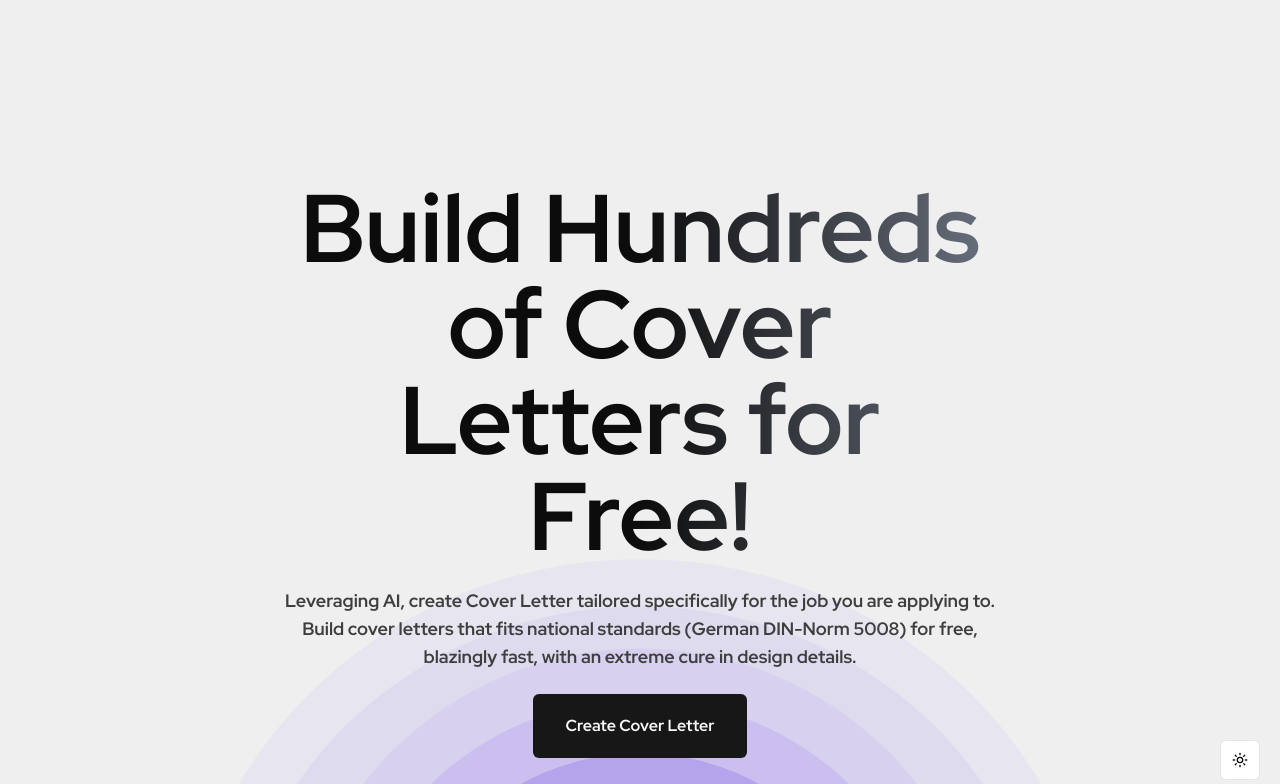
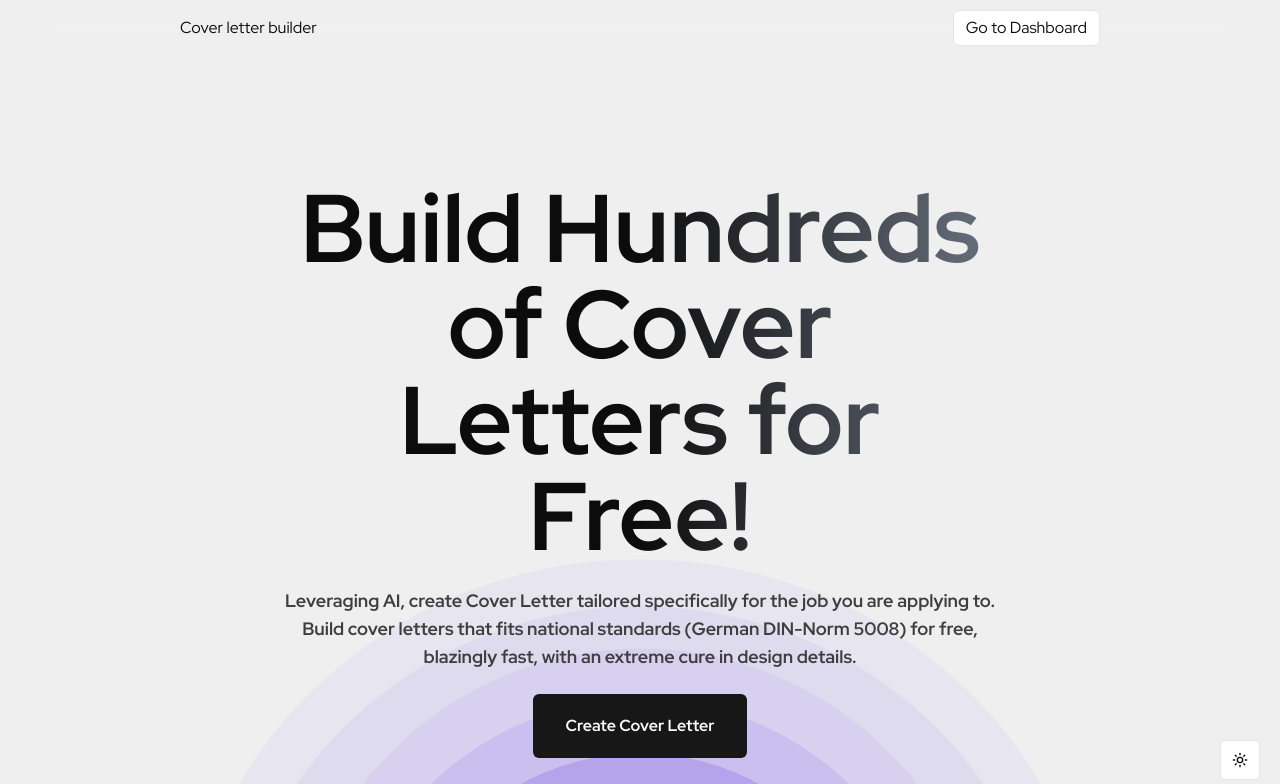
Before and after one commit to IvanSmiths/cover-letter-builder-pro, a Next.js app: page / in a window 1280 px wide. Shown: the top 784 px of the page. Built offline with nearby package versions, Linux system fonts and the light colour scheme.

Commit message:
add navbar

```diff
--- a/app/page.tsx
+++ b/app/page.tsx
@@ -1,10 +1,12 @@
 import { NextPage } from "next";
 import Header from "@/components/home/header/Header";
 import Main from "@/components/home/main/Main";
+import Navbar from "@/components/home/header/Navbar";
 
 const Home: NextPage = () => {
   return (
     <div className="bg-light px-small dark:bg-dark md:px-medium lg:px-xlarge xl:px-xxlarge">
+      <Navbar />
       <Header />
       <Main />
     </div>
--- /dev/null
+++ b/components/home/header/Navbar.tsx
@@ -0,0 +1,14 @@
+import { Button } from "@/components/ui/button";
+
+const Navbar = () => {
+  return (
+    <nav className="fixed left-0 top-0 z-20 flex w-full items-center justify-between bg-light/40 bg-clip-padding px-small py-smallest backdrop-blur-xl backdrop-filter dark:bg-dark/40 md:px-medium lg:px-xlarge xl:px-xxlarge">
+      <span>Cover letter builder</span>
+      <Button variant="outline" size="sm">
+        Go to Dashboard
+      </Button>
+    </nav>
+  );
+};
+
+export default Navbar;
```
